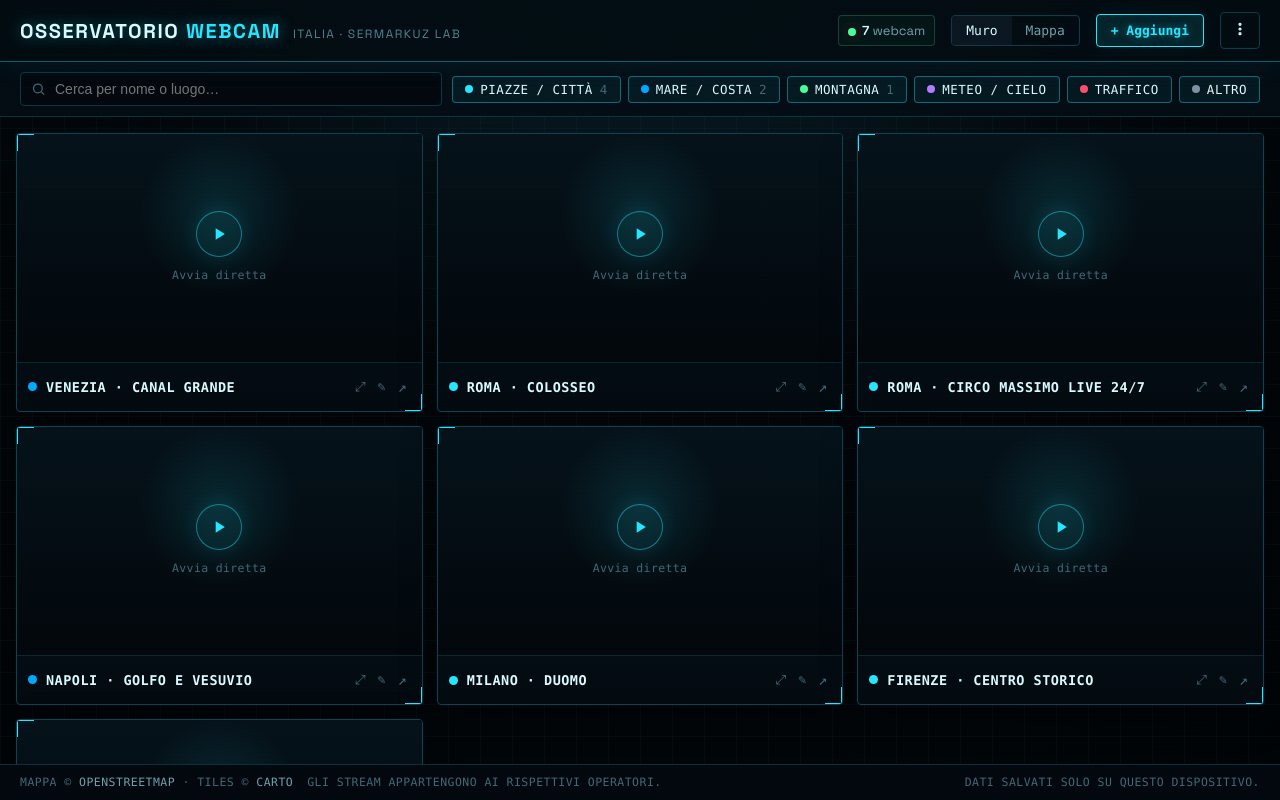
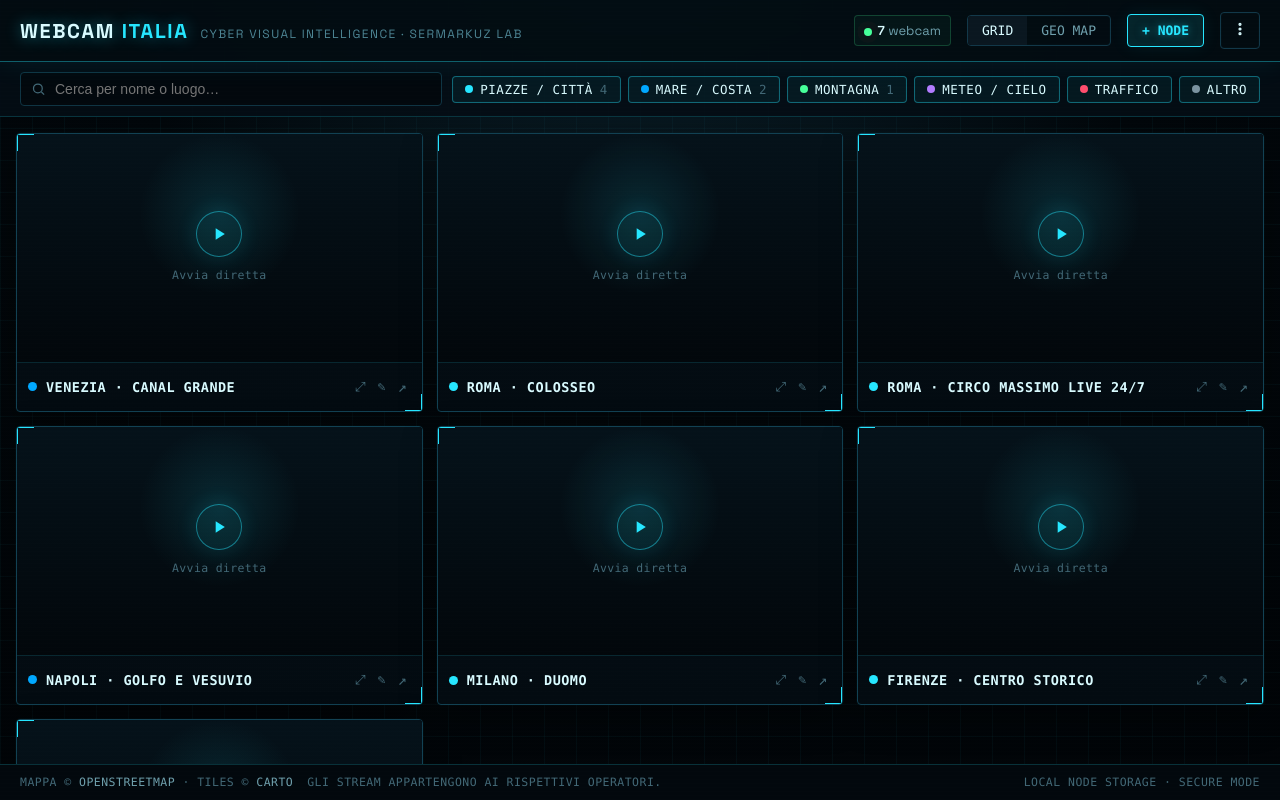
Before and after one commit to Sermarkuz/WebCamITALIA, a plain HTML site: page index.html in a window 1280 px wide. Drawn offline with nearby package versions, Linux system fonts and the light colour scheme.

Commit message:
Refine cyber dashboard labels

```diff
--- a/index.html
+++ b/index.html
@@ -13,15 +13,15 @@
 <body>
 <header>
   <div class="brand">
-    <span class="mark gk">Osservatorio <b>Webcam</b></span>
-    <span class="sub gk">ITALIA · SerMarkuz Lab</span>
+    <span class="mark gk">WebCam <b>ITALIA</b></span>
+    <span class="sub gk">CYBER VISUAL INTELLIGENCE · SerMarkuz Lab</span>
   </div>
   <span class="count"><span class="live-dot"></span><b id="cCount">0</b> webcam</span>
   <div class="seg" role="tablist" aria-label="Vista">
-    <button id="tabWall" class="on" role="tab">Muro</button>
-    <button id="tabMap" role="tab">Mappa</button>
+    <button id="tabWall" class="on" role="tab">GRID</button>
+    <button id="tabMap" role="tab">GEO MAP</button>
   </div>
-  <button class="btn primary" id="btnAdd">+ Aggiungi</button>
+  <button class="btn primary" id="btnAdd">+ NODE</button>
   <button class="btn icon ghost" id="btnMenu" title="Import / Export" aria-label="Menu dati">
     <svg width="16" height="16" viewBox="0 0 24 24" fill="none" stroke="currentColor" stroke-width="2"><circle cx="12" cy="5" r="1.4"/><circle cx="12" cy="12" r="1.4"/><circle cx="12" cy="19" r="1.4"/></svg>
   </button>
@@ -66,7 +66,7 @@
 <footer>
   <span>Mappa © <a href="https://www.openstreetmap.org/copyright" target="_blank" rel="noopener">OpenStreetMap</a> · tiles © <a href="https://carto.com/attributions" target="_blank" rel="noopener">CARTO</a></span>
   <span>Gli stream appartengono ai rispettivi operatori.</span>
-  <span style="margin-left:auto">Dati salvati solo su questo dispositivo.</span>
+  <span style="margin-left:auto">LOCAL NODE STORAGE · SECURE MODE</span>
 </footer>
 
 <div class="overlay" id="liveOverlay" hidden>
```
